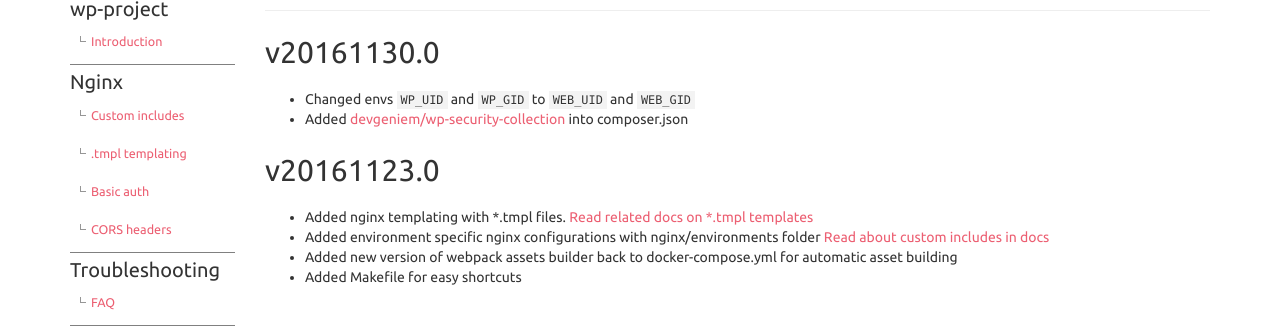
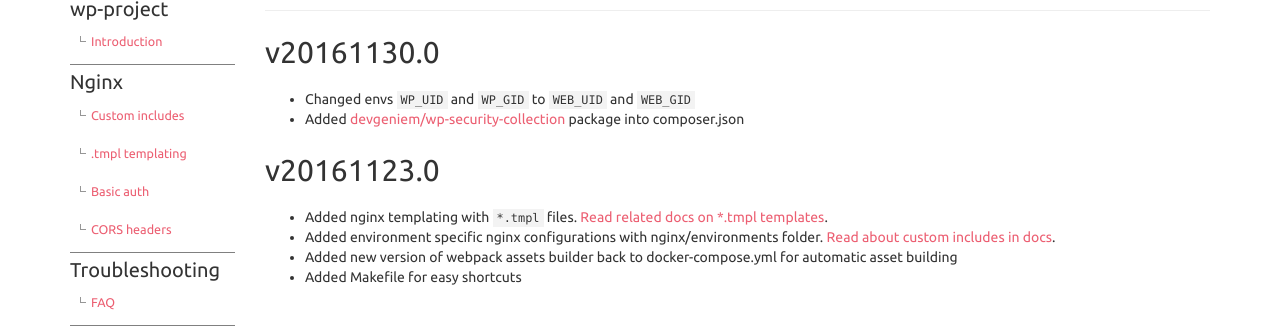
Before and after one commit to yaaax/wp-project, a Jekyll site: the page built from _posts/2016-11-30-changelog.md, in a window 1280 px wide. Shown: the part 140-472 px from the top of the page. Built offline with Jekyll 4.4.1, drawn with Linux system fonts in a browser that asks for light colours; nearby versions of some CDN libraries.

Commit message:
Small fixes on changelog

```diff
--- a/_posts/2016-11-30-changelog.md
+++ b/_posts/2016-11-30-changelog.md
@@ -8,10 +8,10 @@ order: 1
 
 ## v20161130.0
 * Changed envs `WP_UID` and `WP_GID` to `WEB_UID` and `WEB_GID`
-* Added [devgeniem/wp-security-collection](https://github.com/devgeniem/wp-security-collection) into composer.json
+* Added [devgeniem/wp-security-collection](https://github.com/devgeniem/wp-security-collection) package into composer.json
 
 ## v20161123.0
-* Added nginx templating with *.tmpl files. [Read related docs on *.tmpl templates]({% post_url 2016-11-29-tmpl-templating %})
-* Added environment specific nginx configurations with nginx/environments folder [Read about custom includes in docs]({% post_url 2016-11-29-custom-includes %})
+* Added nginx templating with `*.tmpl` files. [Read related docs on *.tmpl templates]({% post_url 2016-11-29-tmpl-templating %}).
+* Added environment specific nginx configurations with nginx/environments folder. [Read about custom includes in docs]({% post_url 2016-11-29-custom-includes %}).
 * Added new version of webpack assets builder back to docker-compose.yml for automatic asset building
 * Added Makefile for easy shortcuts
```
